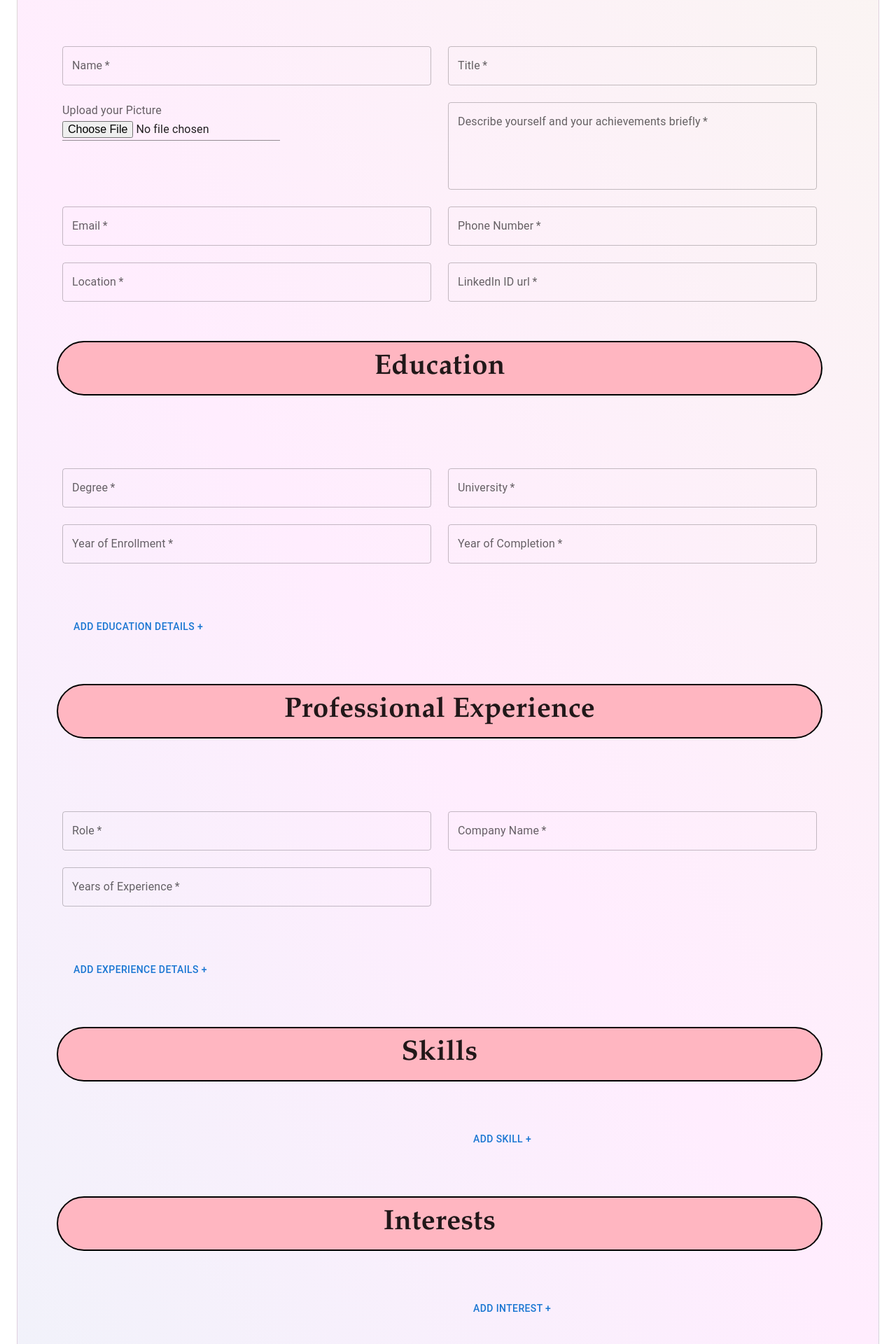
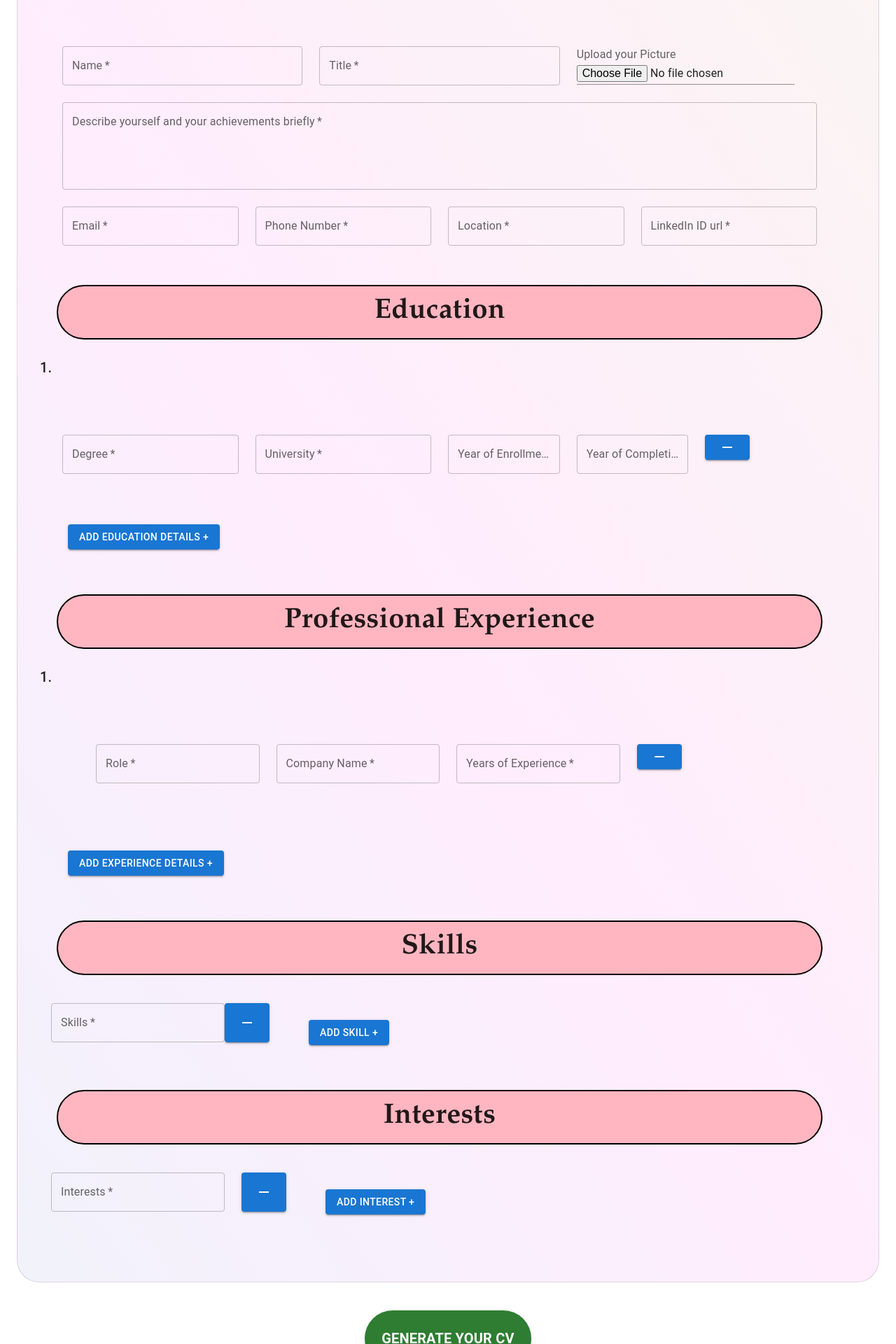
Before and after one commit to Muaz-Ashraf/Resume-Builder, a React (Vite) app: page / in a window 1280 px wide. Shown: the part 420-2340 px from the top of the page at 70% size. Built offline with nearby package versions, Linux system fonts and the light colour scheme.

Commit message:
add a button to remove from list

```diff
--- a/src/Components/InputForm.jsx
+++ b/src/Components/InputForm.jsx
@@ -11,6 +11,8 @@ import {
 import { useNavigate } from "react-router-dom";
 import CustomCard from "./UI/CustomCard";
 import SectionDivider from "./UI/SectionDivider";
+import { Stack } from "@mui/system";
+import RemoveIcon from "@mui/icons-material/Remove";
 
 const InputForm = () => {
   const [personalInfo, setPersonalInfo] = useState([
@@ -43,8 +45,8 @@ const InputForm = () => {
     },
   ]);
 
-  const [skills, setSkills] = useState([]);
-  const [interests, setInterests] = useState([]);
+  const [skills, setSkills] = useState([""]);
+  const [interests, setInterests] = useState([""]);
 
   const navigate = useNavigate();
 
@@ -66,6 +68,7 @@ const InputForm = () => {
     };
     setExperience([...experience, experienceForm]);
   };
+
   const addSkillHandler = () => {
     const newSkill = "";
     setSkills([...skills, newSkill]);
@@ -80,6 +83,22 @@ const InputForm = () => {
   const addInterestHandler = () => {
     const newInterest = "";
     setInterests([...interests, newInterest]);
+  };
+  const removeEducationHandler = (index) => {
+    educationDetails.splice(index, 1);
+    setEducationDetails([...educationDetails]);
+  };
+  const removeExperienceHandler = (index) => {
+    experience.splice(index, 1);
+    setExperience([...experience]);
+  };
+  const removeSkillHandler = (index) => {
+    skills.splice(index, 1);
+    setSkills([...skills]);
+  };
+  const removeInterestHandler = (index) => {
+    interests.splice(index, 1);
+    setInterests([...interests]);
   };
   const handleInterestChange = (index, value) => {
     const updatedInterests = [...interests];
@@ -156,7 +175,7 @@ const InputForm = () => {
             {personalInfo.map((values, index) => {
               return (
                 <Grid container key={index} spacing={3} mt={3} p={4}>
-                  <Grid item xs={12} sm={6}>
+                  <Grid item xs={12} sm={4}>
                     <TextField
                       name="name"
                       value={values.name}
@@ -170,7 +189,7 @@ const InputForm = () => {
                       }
                     ></TextField>
                   </Grid>
-                  <Grid item xs={12} sm={6}>
+                  <Grid item xs={12} sm={4}>
                     <TextField
                       name="title"
                       id="title"
@@ -185,7 +204,7 @@ const InputForm = () => {
                       }
                     ></TextField>
                   </Grid>
-                  <Grid item xs={12} sm={6}>
+                  <Grid item xs={12} sm={4}>
                     <InputLabel htmlFor="image">Upload your Picture</InputLabel>
                     <Input
                       name="Image"
@@ -206,7 +225,7 @@ const InputForm = () => {
                       }}
                     ></Input>
                   </Grid>
-                  <Grid item xs={12} sm={6}>
+                  <Grid item xs={12} sm={12}>
                     <TextField
                       rows={4}
                       name="description"
@@ -227,7 +246,7 @@ const InputForm = () => {
                     ></TextField>
                   </Grid>
 
-                  <Grid item xs={12} sm={6}>
+                  <Grid item xs={12} sm={3}>
                     <TextField
                       name="email"
                       value={values.email}
@@ -242,7 +261,7 @@ const InputForm = () => {
                     ></TextField>
                   </Grid>
 
-                  <Grid item xs={12} sm={6}>
+                  <Grid item xs={12} sm={3}>
                     <TextField
                       name="phone"
                       variant="outlined"
@@ -257,7 +276,7 @@ const InputForm = () => {
                     ></TextField>
                   </Grid>
 
-                  <Grid item xs={12} sm={6}>
+                  <Grid item xs={12} sm={3}>
                     <TextField
                       name="location"
                       variant="outlined"
@@ -276,7 +295,7 @@ const InputForm = () => {
                     ></TextField>
                   </Grid>
 
-                  <Grid item xs={12} sm={6}>
+                  <Grid item xs={12} sm={3}>
                     <TextField
                       name="LinkedIn"
                       variant="outlined"
@@ -301,8 +320,11 @@ const InputForm = () => {
 
             {educationDetails.map((values, index) => {
               return (
+                <>
+                  <Typography variant="h6">{`${index + 1}.`}</Typography>
+
                   <Grid container key={index} spacing={3} mt={3} p={4}>
-                  <Grid item xs={12} sm={6}>
+                    <Grid item xs={12} sm={3}>
                       <TextField
                         name="degree"
                         variant="outlined"
@@ -320,7 +342,7 @@ const InputForm = () => {
                         }
                       ></TextField>
                     </Grid>
-                  <Grid item xs={12} sm={6}>
+                    <Grid item xs={12} sm={3}>
                       <TextField
                         name="university"
                         variant="outlined"
@@ -338,7 +360,7 @@ const InputForm = () => {
                         }
                       ></TextField>
                     </Grid>
-                  <Grid item xs={12} sm={6}>
+                    <Grid item xs={12} sm={2}>
                       <TextField
                         name="Year of Enrollment"
                         variant="outlined"
@@ -356,7 +378,7 @@ const InputForm = () => {
                         }
                       ></TextField>
                     </Grid>
-                  <Grid item xs={12} sm={6}>
+                    <Grid item xs={12} sm={2}>
                       <TextField
                         name="Year of Completion"
                         variant="outlined"
@@ -374,7 +396,16 @@ const InputForm = () => {
                         }
                       ></TextField>
                     </Grid>
+                    <Grid item xs={12} sm={2}>
+                      <Button
+                        variant="contained"
+                        onClick={removeEducationHandler}
+                      >
+                        <RemoveIcon />
+                      </Button>
                     </Grid>
+                  </Grid>
+                </>
               );
             })}
             <Box
@@ -383,7 +414,7 @@ const InputForm = () => {
               alignItems="center"
               m={5}
             >
-              <Button onClick={addEducationHandler}>
+              <Button variant="contained" onClick={addEducationHandler}>
                 Add Education Details +
               </Button>
             </Box>
@@ -391,8 +422,10 @@ const InputForm = () => {
             <SectionDivider>Professional Experience</SectionDivider>
             {experience.map((values, index) => {
               return (
-                <Grid container key={index} spacing={3} mt={3} p={4}>
-                  <Grid item xs={12} sm={6}>
+                <>
+                  <Typography variant="h6">{`${index + 1}.`}</Typography>
+                  <Grid container key={index} m={3} spacing={3} p={4}>
+                    <Grid item xs={12} sm={3}>
                       <TextField
                         name="Role"
                         value={values.role}
@@ -406,7 +439,7 @@ const InputForm = () => {
                         }
                       ></TextField>
                     </Grid>
-                  <Grid item xs={12} sm={6}>
+                    <Grid item xs={12} sm={3}>
                       <TextField
                         name="company"
                         value={values.company}
@@ -416,11 +449,15 @@ const InputForm = () => {
                         fullWidth
                         required
                         onChange={(e) =>
-                        handleExperienceChange(index, "company", e.target.value)
+                          handleExperienceChange(
+                            index,
+                            "company",
+                            e.target.value
+                          )
                         }
                       ></TextField>
                     </Grid>
-                  <Grid item xs={12} sm={6}>
+                    <Grid item xs={12} sm={3}>
                       <TextField
                         name="Years"
                         value={values.yearsCompany}
@@ -438,7 +475,16 @@ const InputForm = () => {
                         }
                       ></TextField>
                     </Grid>
+                    <Grid item xs={12} sm={3}>
+                      <Button
+                        variant="contained"
+                        onClick={removeExperienceHandler}
+                      >
+                        <RemoveIcon />
+                      </Button>
                     </Grid>
+                  </Grid>
+                </>
               );
             })}
             <Box
@@ -447,15 +493,18 @@ const InputForm = () => {
               alignItems="center"
               m={5}
             >
-              <Button onClick={addExperienceHandler}>
+              <Button variant="contained" onClick={addExperienceHandler}>
                 Add Experience Details +
               </Button>
             </Box>
 
             <SectionDivider>Skills</SectionDivider>
-            <Grid item xs={12} sm={6}>
+
             {skills.map((items, index) => {
               return (
+                <>
+                  <Stack spacing={3} m={2} ml={2}>
+                    <Stack direction={"row"}>
                       <TextField
                         mt={2}
                         key={index}
@@ -466,23 +515,36 @@ const InputForm = () => {
                         type="text"
                         fullWidth
                         required
-                    onChange={(e) => handleSkillChange(index, e.target.value)}
+                        onChange={(e) =>
+                          handleSkillChange(index, e.target.value)
+                        }
                       ></TextField>
+                      <Button variant="contained" onClick={removeSkillHandler}>
+                        <RemoveIcon />
+                      </Button>
+                    </Stack>
+                  </Stack>
+                </>
               );
             })}
-            </Grid>
+
             <Box
               display="flex"
               justifyContent="center"
               alignItems="center"
               m={5}
             >
-              <Button onClick={addSkillHandler}>Add Skill +</Button>
+              <Button variant="contained" onClick={addSkillHandler}>
+                Add Skill +
+              </Button>
             </Box>
             <SectionDivider>Interests</SectionDivider>
-            <Grid item xs={12} sm={6}>
+
             {interests.map((items, index) => {
               return (
+                <>
+                  <Stack spacing={3} m={2} ml={2}>
+                    <Stack direction={"row"} spacing={3}>
                       <TextField
                         mt={2}
                         key={index}
@@ -497,16 +559,28 @@ const InputForm = () => {
                           handleInterestChange(index, e.target.value)
                         }
                       ></TextField>
+
+                      <Button
+                        variant="contained"
+                        onClick={removeInterestHandler}
+                      >
+                        <RemoveIcon />
+                      </Button>
+                    </Stack>
+                  </Stack>
+                </>
               );
             })}
-            </Grid>
+
             <Box
               display="flex"
               justifyContent="center"
               alignItems="center"
               m={5}
             >
-              <Button onClick={addInterestHandler}>Add Interest +</Button>
+              <Button variant="contained" onClick={addInterestHandler}>
+                Add Interest +
+              </Button>
             </Box>
           </Grid>
         </CustomCard>
```
Lines whose indentation alone changed are shown as unchanged.
